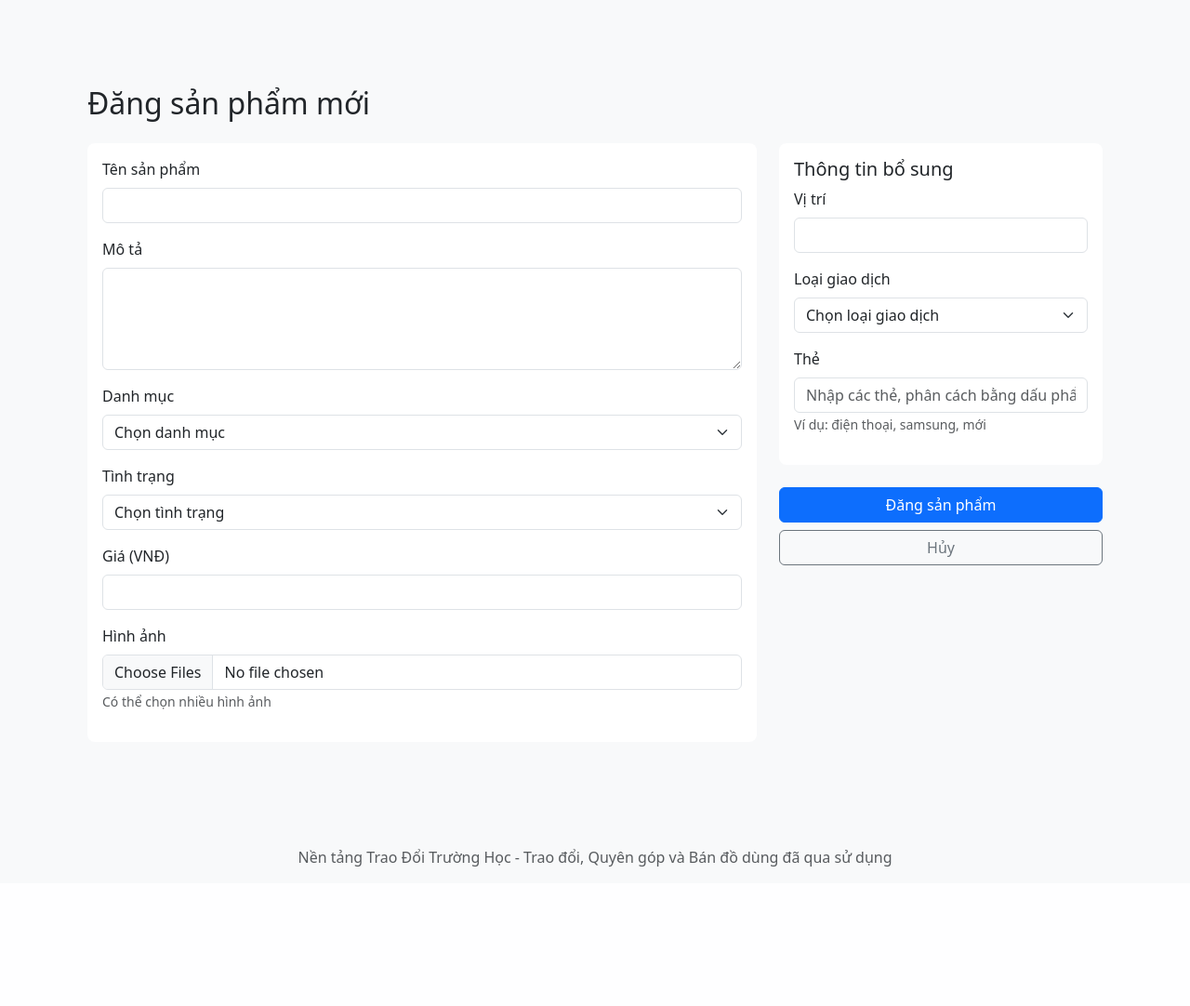
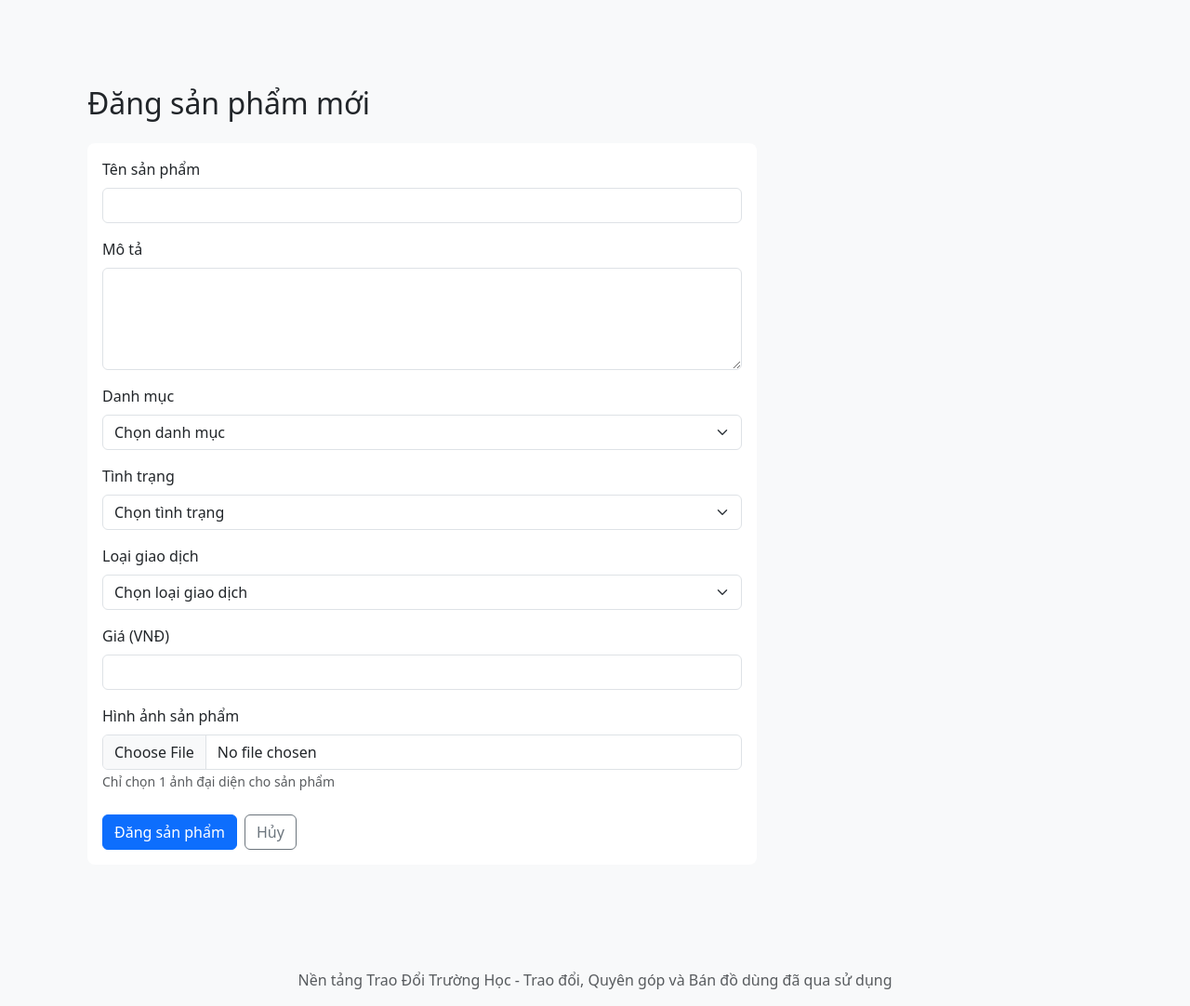
Before and after one commit to leo-090804/SystemDesignAndAnalysis, a FastAPI app: template templates/items/create.html in a window 1280 px wide. Shown: the part 56-1138 px from the top of the page at 93% size. Before the commit the page ends 988 px from the top, so only its background shows below. Run offline with FastAPI, Linux system fonts and the light colour scheme; the template is opened without the code that fills it, so the values that code supplies are empty; parts of the project's set-up code (start-up, migrations or seed data) failed here and were passed over; some libraries are stand-ins or nearby versions.

Commit message:
fix: thêm lại trường transaction_type vào form đăng sản phẩm mới và đảm bảo đúng vị trí, required

```diff
--- a/templates/items/create.html
+++ b/templates/items/create.html
@@ -57,35 +57,8 @@
                         </div>
 
                         <div class="mb-3">
-                            <label for="price" class="form-label">Giá (VNĐ)</label>
-                            <input type="number" class="form-control" id="price" name="price" min="0" required>
-                            <div class="invalid-feedback">Vui lòng nhập giá hợp lệ</div>
-                        </div>
-
-                        <div class="mb-3">
-                            <label for="images" class="form-label">Hình ảnh</label>
-                            <input type="file" class="form-control" id="images" name="images" multiple accept="image/*" required>
-                            <div class="invalid-feedback">Vui lòng chọn ít nhất một hình ảnh</div>
-                            <small class="text-muted">Có thể chọn nhiều hình ảnh</small>
-                        </div>
-                    </div>
-                </div>
-            </div>
-
-            <div class="col-md-4">
-                <div class="card mb-4">
-                    <div class="card-body">
-                        <h5 class="card-title">Thông tin bổ sung</h5>
-
-                        <div class="mb-3">
-                            <label for="location" class="form-label">Vị trí</label>
-                            <input type="text" class="form-control" id="location" name="location" required>
-                            <div class="invalid-feedback">Vui lòng nhập vị trí</div>
-                        </div>
-
-                        <div class="mb-3">
-                            <label for="exchange_type" class="form-label">Loại giao dịch</label>
-                            <select class="form-select" id="exchange_type" name="transaction_type" required>
+                            <label for="transaction_type" class="form-label">Loại giao dịch</label>
+                            <select class="form-select" id="transaction_type" name="transaction_type" required>
                                 <option value="">Chọn loại giao dịch</option>
                                 <option value="sale">Bán</option>
                                 <option value="exchange">Đổi</option>
@@ -95,16 +68,22 @@
                         </div>
 
                         <div class="mb-3">
-                            <label for="tags" class="form-label">Thẻ</label>
-                            <input type="text" class="form-control" id="tags" name="tags" placeholder="Nhập các thẻ, phân cách bằng dấu phẩy">
-                            <small class="text-muted">Ví dụ: điện thoại, samsung, mới</small>
+                            <label for="price" class="form-label">Giá (VNĐ)</label>
+                            <input type="number" class="form-control" id="price" name="price" min="0" required>
+                            <div class="invalid-feedback">Vui lòng nhập giá hợp lệ</div>
+                        </div>
+
+                        <div class="mb-3">
+                            <label for="image" class="form-label">Hình ảnh sản phẩm</label>
+                            <input type="file" class="form-control" id="image" name="image" accept="image/*" required>
+                            <div class="invalid-feedback">Vui lòng chọn một hình ảnh</div>
+                            <small class="text-muted">Chỉ chọn 1 ảnh đại diện cho sản phẩm</small>
+                        </div>
+                        <div class="d-grid gap-2 d-md-flex justify-content-start mt-4">
+                            <button type="submit" class="btn btn-primary">Đăng sản phẩm</button>
+                            <a href="/items/browse" class="btn btn-outline-secondary">Hủy</a>
                         </div>
                     </div>
-                </div>
-
-                <div class="d-grid gap-2">
-                    <button type="submit" class="btn btn-primary">Đăng sản phẩm</button>
-                    <a href="/items/browse" class="btn btn-outline-secondary">Hủy</a>
                 </div>
             </div>
         </div>
```
